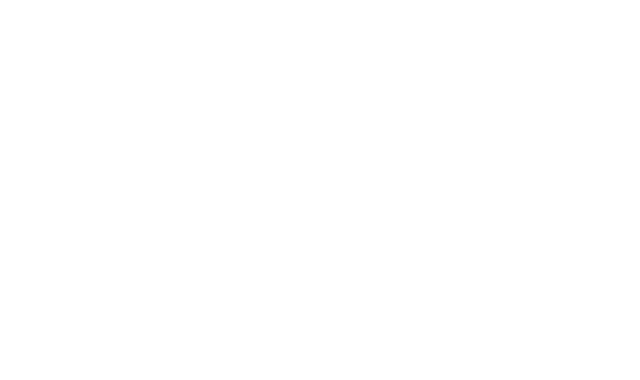
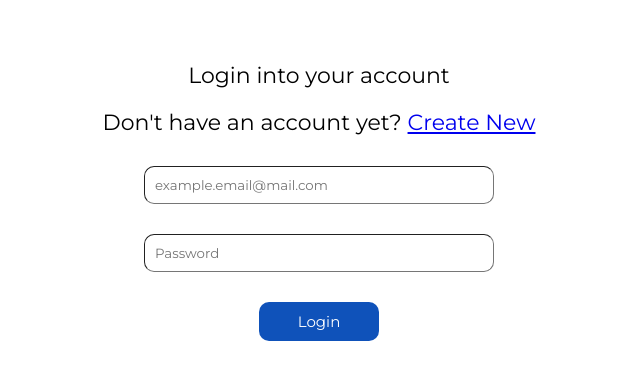
Before and after one commit to NikitaRadzkov/test-task-ag-software, a React (Create React App) app in the folder client/: page /login in a window 1280 px wide. Before the commit this address had no page. Shown: the top 380 px of the page, without its empty margins (321-961 px from the left). Built offline with nearby package versions, Linux system fonts and the light colour scheme.

Commit message:
Create Login page

```diff
--- a/client/src/App.jsx
+++ b/client/src/App.jsx
@@ -3,6 +3,7 @@
 import './App.css';
 import Blog from './pages/Blog';
 import Home from './pages/Home';
+import Login from './pages/Login';
 
 const App = () => {
   return (
@@ -10,6 +11,7 @@
       <Routes>
         <Route path='/' exact element={<Home/>} />
         <Route path='/blog/:id' element={<Blog/>} />
+        <Route path='/login' element={<Login/>} />
       </Routes>
     </div>
   );
--- /dev/null
+++ b/client/src/config/constants.js
@@ -0,0 +1 @@
+export const url = 'http://localhost:5500/api/v1/'
--- /dev/null
+++ b/client/src/pages/Login/index.jsx
@@ -0,0 +1,48 @@
+import React from 'react';
+import './styles.css'
+import { Link } from 'react-router-dom'
+import { useState } from 'react';
+import { url } from '../../config/constants';
+
+const Login = () => {
+  const [email, setEmail] = useState('')
+  const [password, setPassword] = useState('')
+
+  const handleClick = () => {
+    fetch(url, {
+      method: 'POST',
+      headers: {
+        'Content-Type': 'application/json'
+      },
+      body: JSON.stringify({
+        email,
+        password
+      }),
+    })
+  }
+
+  return (
+    <div className='container'>
+      <div className='login-titles'>
+        <span>Login into your account</span>
+        <span>Don't have an account yet? <Link to='/register'>Create New</Link></span>
+      </div>
+      <div className='login-inputs'>
+        <input
+          type="text"
+          placeholder='example.email@mail.com'
+          value={email}
+          onChange={(e) => setEmail(e.target.value)}
+        />
+        <input
+          type="password"
+          placeholder='Password'
+          value={password}
+          onChange={(e) => setPassword(e.target.value)} />
+      </div>
+      <div className='login-button'><button onClick={handleClick}>Login</button></div>
+    </div>
+  )
+};
+
+export default Login;
--- /dev/null
+++ b/client/src/pages/Login/styles.css
@@ -0,0 +1,53 @@
+.container {
+  max-width: 1140px;
+  width: 95%;
+  margin: 0 auto;
+  padding: 1rem 0;
+  display: flex;
+  flex-direction: column;
+  align-items: center;
+}
+
+.login-titles {
+  display: flex;
+  flex-direction: column;
+  align-items: center;
+  margin: 30px 0;
+}
+
+.login-titles span {
+  font-size: 22px;
+}
+
+
+.login-inputs {
+  margin-bottom: 30px;
+  display: flex;
+  flex-direction: column;
+  align-items: center;
+}
+
+.login-inputs input {
+  padding: 10px;
+  width: 350px;
+  border-radius: 10px;
+  border-width: 1px;
+}
+
+input:first-child {
+  margin-bottom: 30px;
+}
+
+span:first-child {
+  margin-bottom: 20px;
+}
+
+.login-button button {
+  width: 120px;
+  font-size: 15px;
+  padding: 10px;
+  border-radius: 10px;
+  border-width: 0px;
+  background-color: #0f52ba;
+  color: #fff;
+}
```
